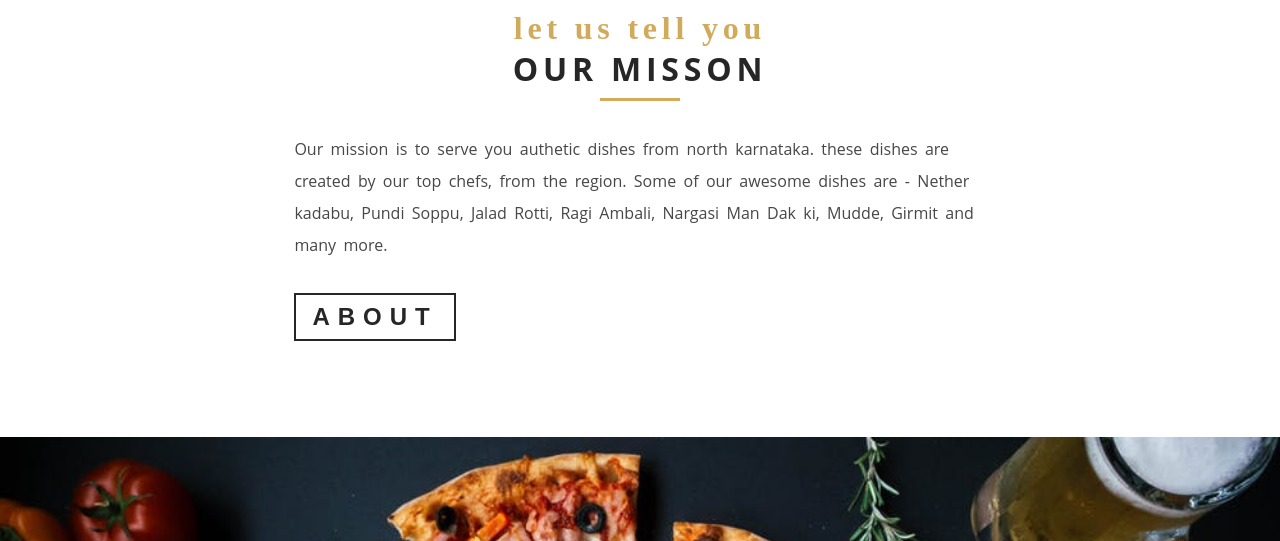
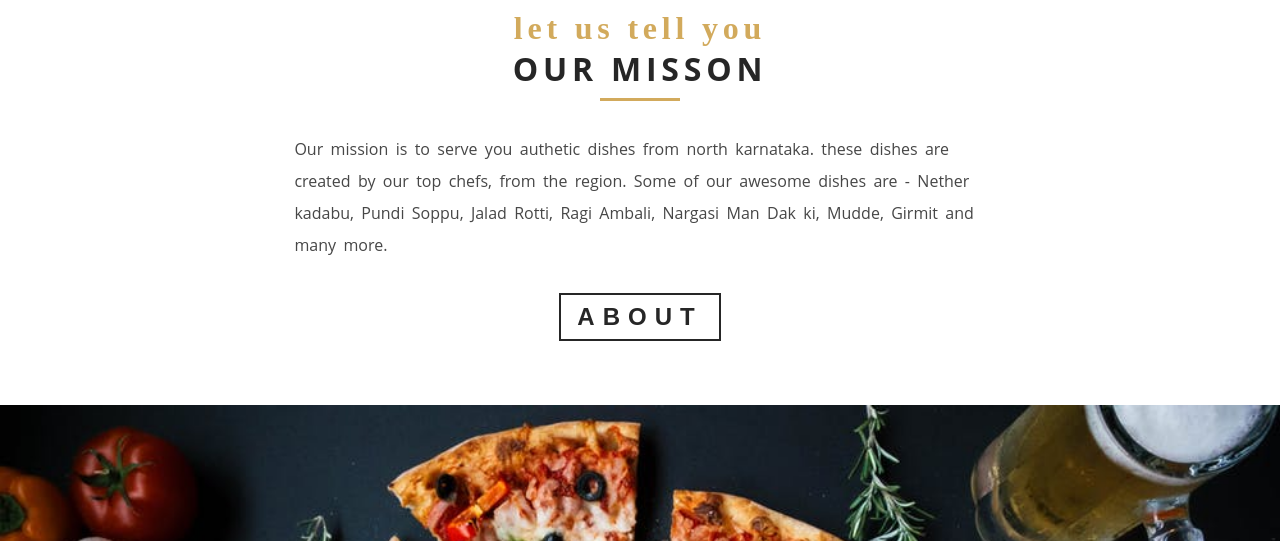
Before and after one commit to sharon-leshan/restaurant, a Gatsby site: page / in a window 1280 px wide. Shown: the part 1072-1613 px from the top of the page. Built offline with nearby package versions, Linux system fonts and the light colour scheme; Gatsby itself is replaced by a stand-in of ours.

Commit message:
debugging styles

```diff
--- a/src/utils/Button.js
+++ b/src/utils/Button.js
@@ -2,7 +2,7 @@ import styled from 'styled-components'
 import {styles} from '../utils'
 
 const BannerButton = styled.button`
-    diplay: block;
+    display: block;
     color: ${styles.colors.mainWhite};
     background: transparent;
     padding: 0.5rem 1rem;
@@ -13,7 +13,7 @@ const BannerButton = styled.button`
     ${styles.border({color: `${styles.colors.mainWhite}`})};
     margin-top: 1rem;
     ${styles.transObject({})};
-    &hover {
+    &:hover {
         background: ${styles.colors.mainWhite};
         color: ${styles.colors.mainBlack};
         cursor: pointer;
```
